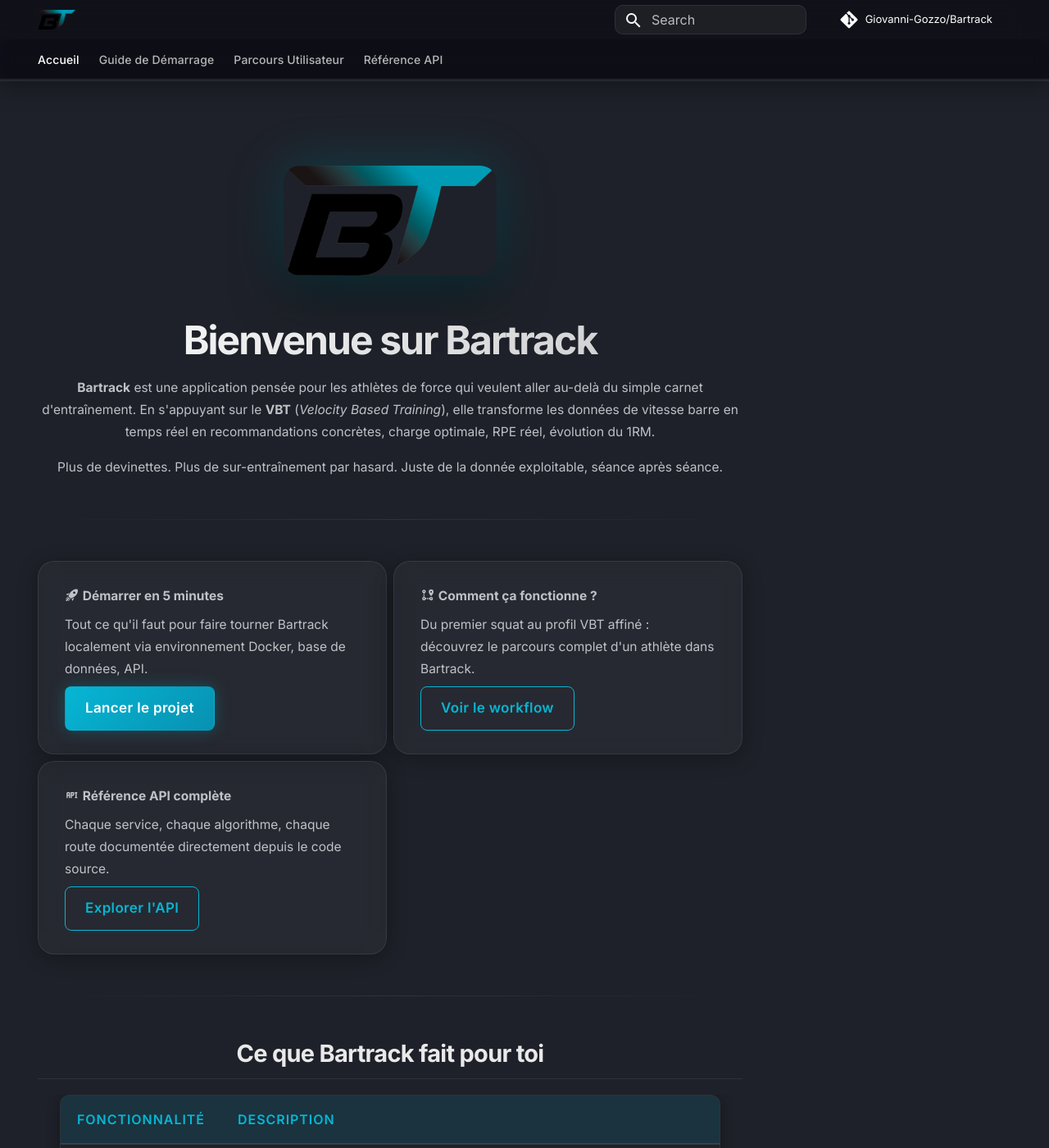
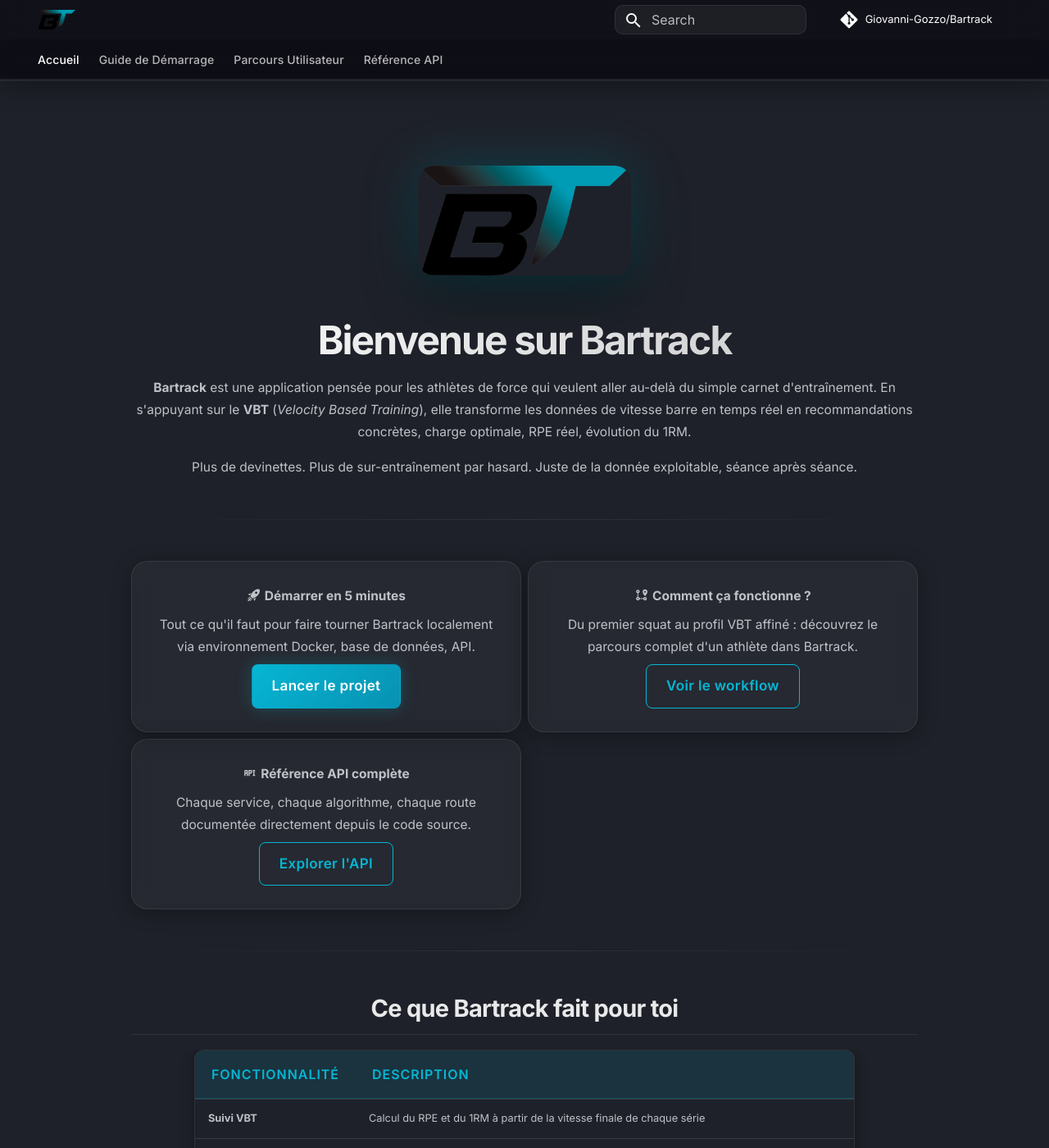
Before and after one commit to Giovanni-Gozzo/Bartrack, an MkDocs documentation site: the page built from docs/index.md, in a window 1280 px wide and 1400 px high. Shown: the whole window at 82% size. Built offline with MkDocs 1.6.1 and Material for MkDocs 9.7.7, drawn with Linux system fonts in a browser that asks for light colours; comment, search, counter and statistics services are not loaded.

Commit message:
debug docs

```diff
--- a/docs/index.md
+++ b/docs/index.md
@@ -5,8 +5,6 @@
 ---
 
 <div class="home-page" markdown>
-
-<div style="text-align: center" markdown>
 
 <p align="center">
   <img src="bartrack.png" alt="Bartrack Logo" width="260" class="hero-logo"/>
@@ -55,5 +53,3 @@
 | **Auth JWT** | Chaque athlète dispose de son profil isolé et sécurisé |
 
 </div>
-
-</div>
--- a/docs/stylesheets/extra.css
+++ b/docs/stylesheets/extra.css
@@ -394,16 +394,25 @@
 }
 
 /* ── Homepage centering ───────────────────────────────── */
+.md-content__inner:has(.home-page) {
+  max-width: none !important;
+  margin: 0 auto !important;
+}
+
 .home-page {
+  max-width: 960px;
+  margin: 0 auto;
   text-align: center;
+}
+
+.home-page h1,
+.home-page h2,
+.home-page p {
+  text-align: center !important;
 }
 
 .home-page .grid.cards {
   text-align: left;
-  justify-content: center;
-  margin-left: auto;
-  margin-right: auto;
-  max-width: 1200px;
 }
 
 .home-page table {
```
Also changed, not shown: 1 other file.
